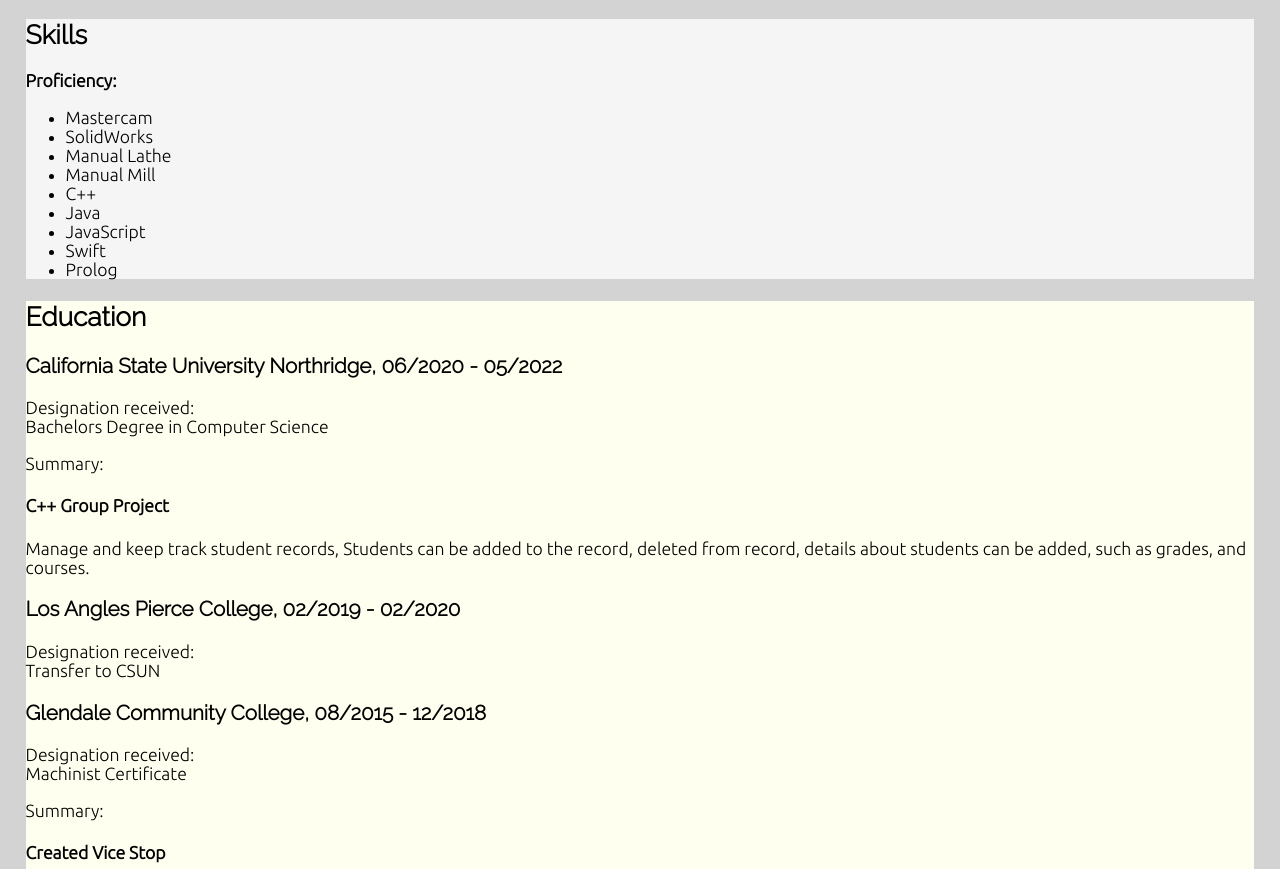
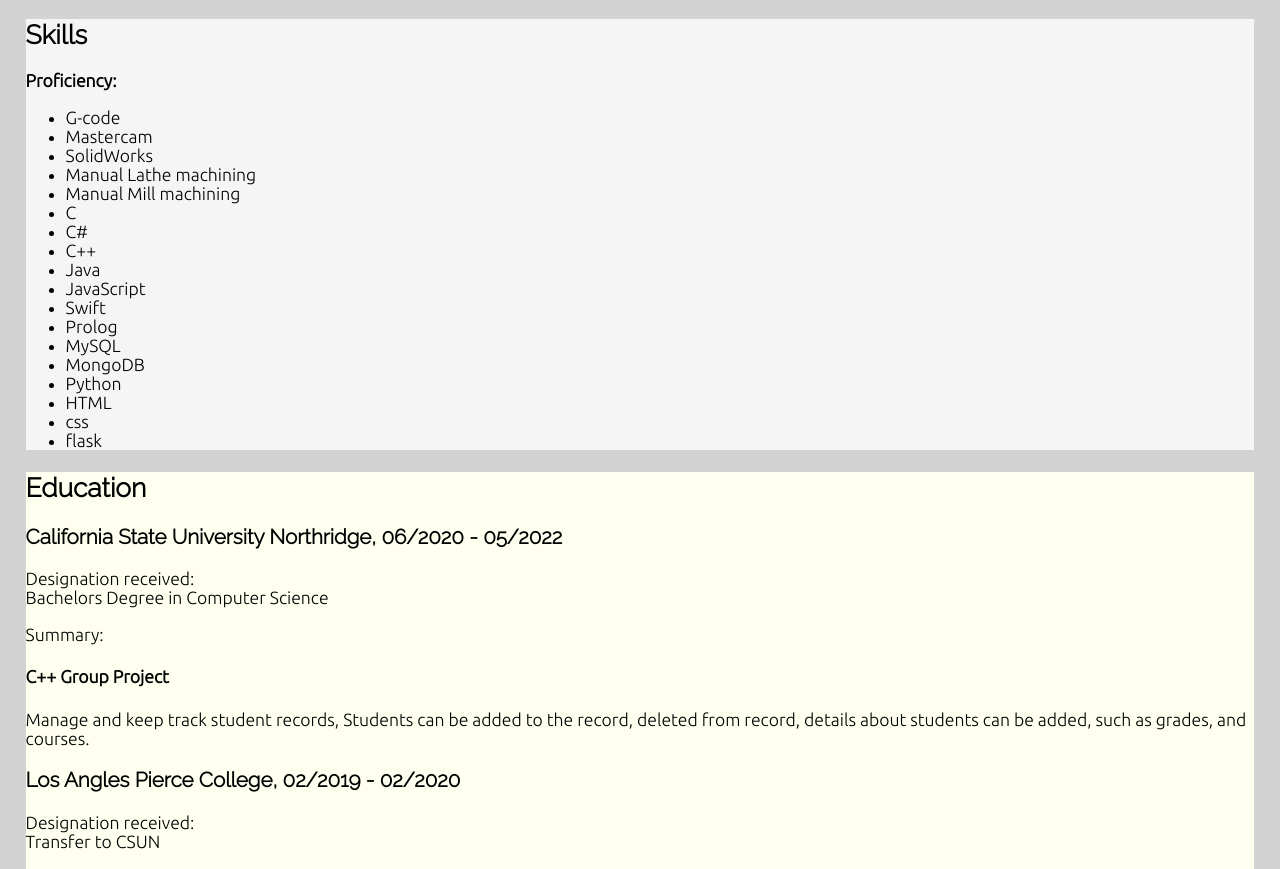
Before and after one commit to snazcsun/HW-6, a plain HTML site: page index.html in a window 1280 px wide. Shown: the part 960-1829 px from the top of the page. Drawn offline with Linux system fonts and the light colour scheme.

Commit message:
Update index.html

```diff
--- a/index.html
+++ b/index.html
@@ -68,15 +68,24 @@
         <h2>Skills</h2>
         <p><b>Proficiency:</b></p>
         <ul>
+            <li>G-code</li>
             <li>Mastercam</li>
             <li>SolidWorks</li>
-          <li>Manual Lathe</li>
-          <li>Manual Mill</li>
+            <li>Manual Lathe machining</li>
+            <li>Manual Mill machining</li>
+            <li>C</li>
+            <li>C#</li>
             <li>C++</li>
             <li>Java</li>
             <li>JavaScript</li>
             <li>Swift</li>
             <li>Prolog</li>
+            <li>MySQL</li>
+            <li>MongoDB</li>
+            <li>Python</li>
+            <li>HTML</li>
+            <li>css</li>
+            <li>flask</li>
         </ul>
       </section>
       <!--end of Skills details-->
```
Lines whose indentation alone changed are shown as unchanged.
